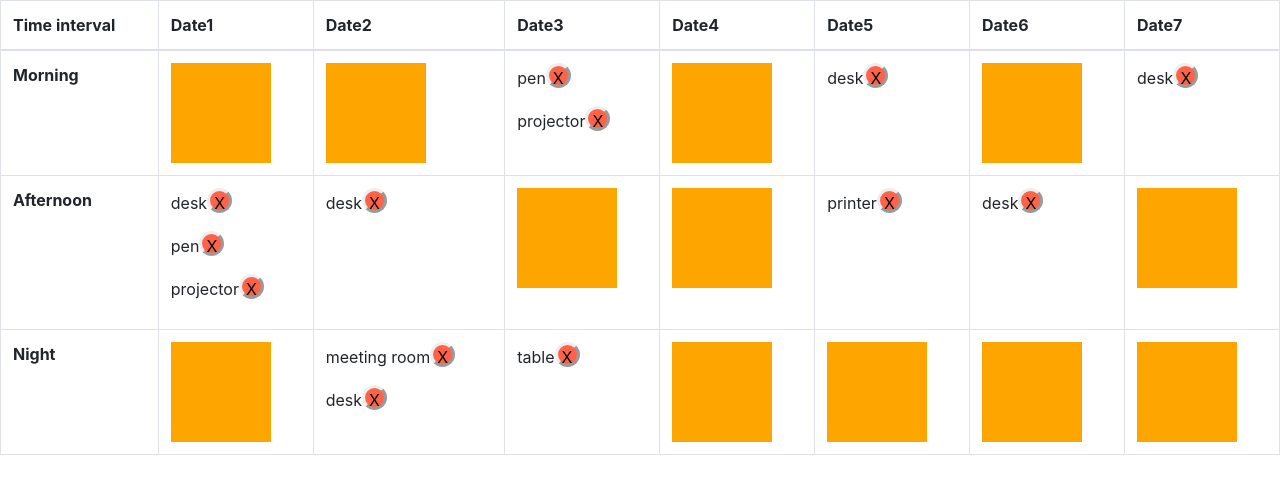
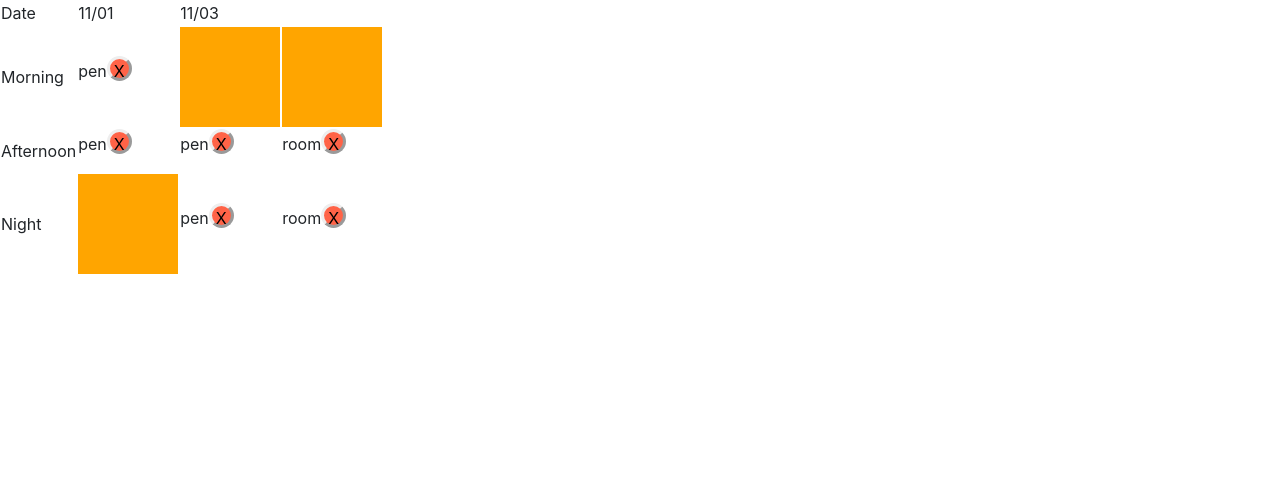
Before and after one commit to YiChunHung/Borrow_sys, a React app: page / in a window 1280 px wide. Shown: the top 494 px of the page. Built offline with nearby package versions, Linux system fonts and the light colour scheme; the HTML template or start-up script is replaced by a standard one.

Commit message:
only one item can be render correctly

```diff
--- a/src/components/TimeTable.jsx
+++ b/src/components/TimeTable.jsx
@@ -4,56 +4,117 @@ import ButtonTimeAvailable from 'components/ButtonTimeAvailable.jsx';
 import ButtonTimeDelete from 'components/ButtonTimeDelete.jsx';
 import 'components/TimeTable.css';
 
+function ButtonChoosing(props){
+	if (props.notAvailable) {
+		return (
+			<ButtonTimeDelete item={props.item}/>
+		)
+	} else {
+		return (
+			<ButtonTimeAvailable/>
+		)
+	}
+}
+
+
+
 export default class TimeTable extends React.Component{
+	constructor(){
+		super();
+		this.state = {
+			frontDate: [{
+				id: 1,
+				date:'11/01'
+			},{
+				id: 2,
+				date:'11/03'
+			}/*,{
+				date:
+			},{
+				date:
+			},{
+				date:
+			},{
+				date:
+			},{
+				date:
+			}*/],
+			back:[{
+				id: 3,
+				item: 'pen',
+				date: '11/01',
+				morning: true,
+				afternoon: true,
+				night: false
+			}, {
+				id: 4,
+				item: 'pen',
+				date: '11/03',
+				morning: false,
+				afternoon: true,
+				night: true
+			}, {
+				id: 5,
+				item: 'room',
+				date: '11/01',
+				morning: false,
+				afternoon: true,
+				night: true
+			}]
+
+
+		}
+	}
+
+
 
 	render(){
+		const head = this.state.frontDate.map(
+			front => <td key={front.id}> {front.date} </td>
+		);
+		const rowMorning = this.state.back.map(
+			morning =>
+				<td key={morning.id}>
+				<ButtonChoosing notAvailable={morning.morning} item={morning.item}/>
+				</td>
+		);
+		const rowAfternoon = this.state.back.map(
+			afternoon =>
+				<td key={afternoon.id}>
+				<ButtonChoosing notAvailable={afternoon.afternoon} item={afternoon.item}/>
+				</td>
+		);
+		const rowNight = this.state.back.map(
+			night =>
+				<td key={night.id}>
+				<ButtonChoosing notAvailable={night.night} item={night.item}/>
+				</td>
+		);
+
+
 		return (
-     		<Table bordered>
+     		<table>
      			<thead>
      				<tr>
-            		<th> Time interval </th>
-            		<th> Date1 </th>
-            		<th> Date2 </th>
-            		<th> Date3 </th>
-            		<th> Date4 </th>
-            		<th> Date5 </th>
-            		<th> Date6 </th>
-            		<th> Date7 </th>
+     					<td>Date</td>
+     					{head}
      				</tr>
      			</thead>
      			<tbody>
      				<tr>
-	            	<th scope="row">Morning</th>
-	            	<td> <ButtonTimeAvailable/> </td>
-	            	<td> <ButtonTimeAvailable/> </td>
-	            	<td> <ButtonTimeDelete item="pen"/> <ButtonTimeDelete item="projector"/> </td>
-	            	<td> <ButtonTimeAvailable/> </td>
-	            	<td> <ButtonTimeDelete item="desk"/> </td>
-	            	<td> <ButtonTimeAvailable/> </td>
-	            	<td> <ButtonTimeDelete item="desk"/> </td>
+     					<td>Morning</td>
+     					{rowMorning}
      				</tr>
      				<tr>
-	            	<th scope="row">Afternoon</th>
-	            	<td> <ButtonTimeDelete item="desk"/> <ButtonTimeDelete item="pen"/> <ButtonTimeDelete item="projector"/> </td>
-	            	<td> <ButtonTimeDelete item="desk"/> </td>
-	            	<td> <ButtonTimeAvailable/></td>
-	            	<td> <ButtonTimeAvailable/></td>
-	            	<td> <ButtonTimeDelete item="printer"/> </td>
-	            	<td> <ButtonTimeDelete item="desk"/> </td>
-	            	<td> <ButtonTimeAvailable/></td>
+     					<td>Afternoon</td>
+     					{rowAfternoon}
      				</tr>
      				<tr>
-	            	<th scope="row">Night</th>
-	            	<td> <ButtonTimeAvailable/> </td>
-	            	<td> <ButtonTimeDelete item="meeting room"/> <ButtonTimeDelete item="desk"/> </td>
-	            	<td> <ButtonTimeDelete item="table"/> </td>
-	            	<td> <ButtonTimeAvailable/></td>
-	            	<td> <ButtonTimeAvailable/></td>
-	            	<td> <ButtonTimeAvailable/></td>
-	            	<td> <ButtonTimeAvailable/></td>
+     					<td>Night</td>
+     					{rowNight}
      				</tr>
      			</tbody>
-      		</Table>
+     		</table>
     	);
 	};
 }
```
Also changed, not shown: 1 other file (tests, documents, lock files or other folders). Lines whose indentation alone changed are shown as unchanged.
